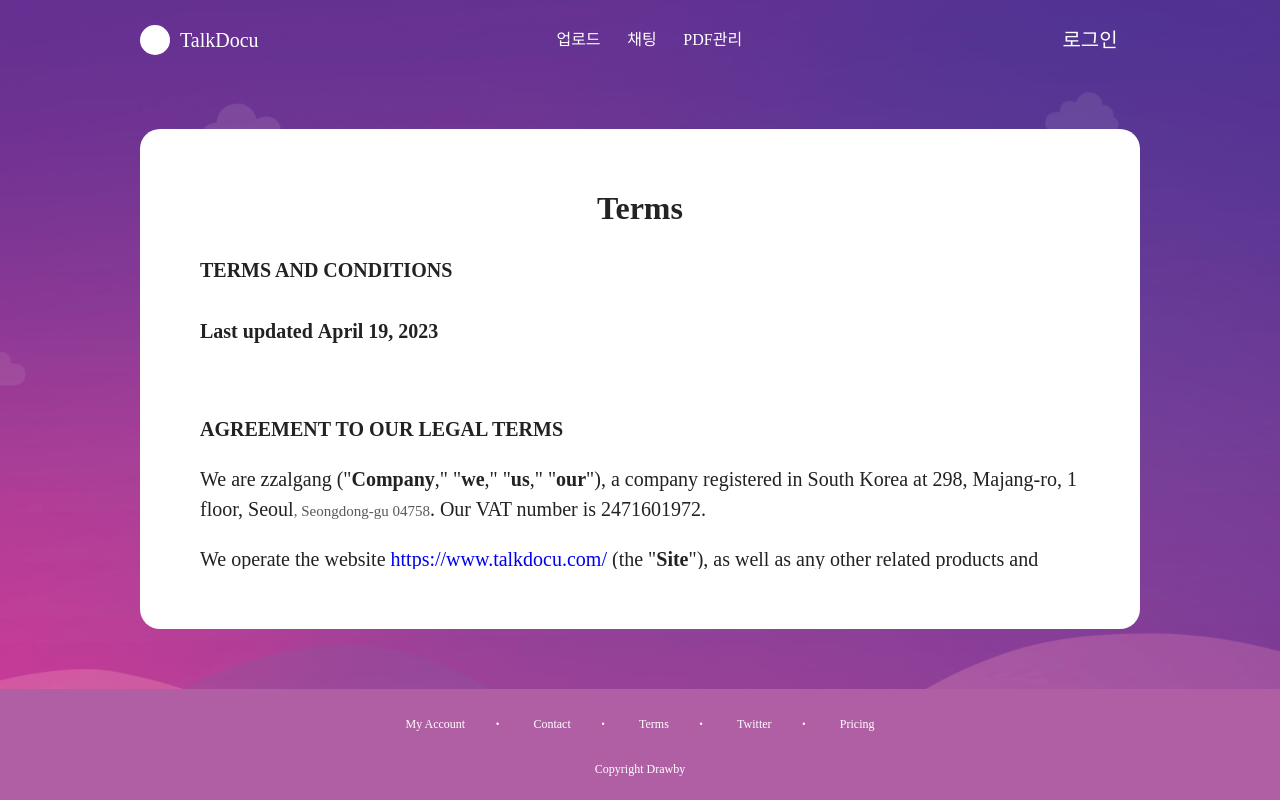
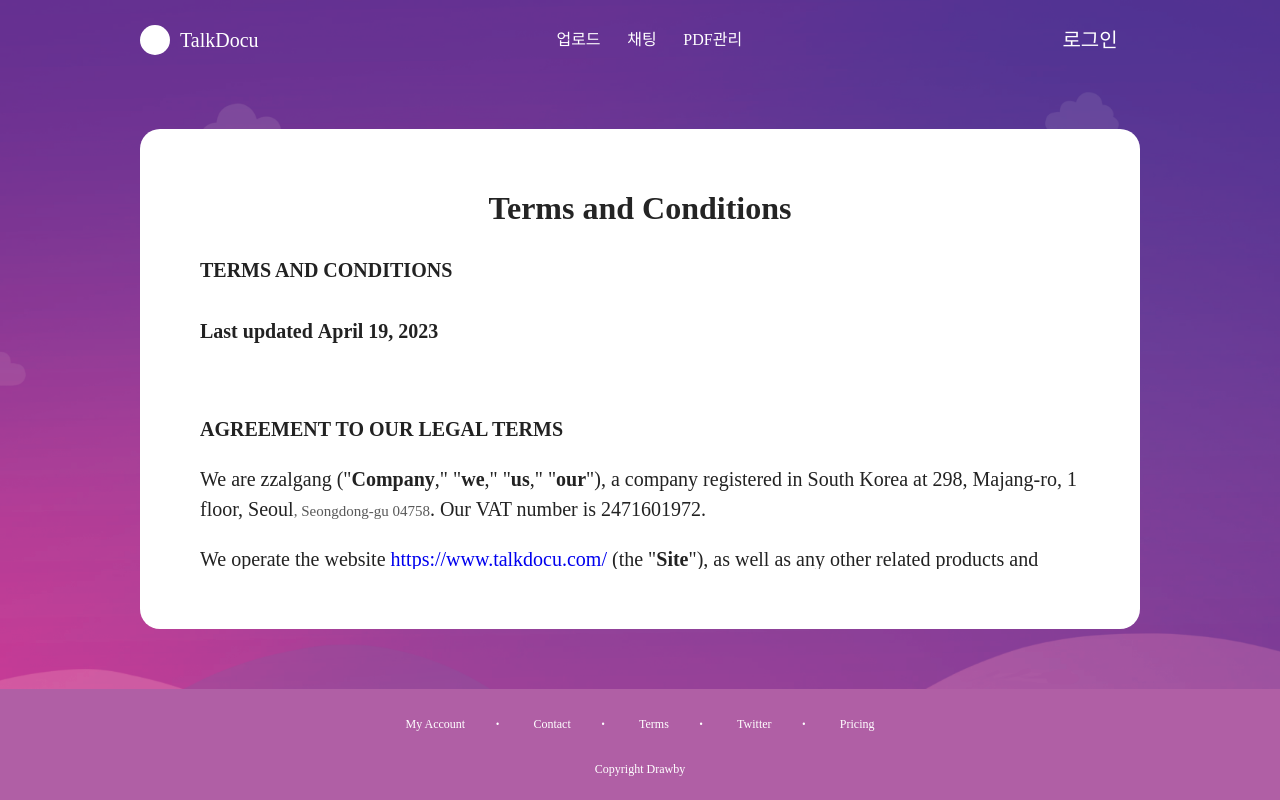
Before and after one commit to leehojun0314/talkdocu, a Next.js app: page /terms in a window 1280 px wide. Built offline with nearby package versions, Linux system fonts and the light colour scheme; a web font is replaced by a local one.

Commit message:
add conditions

```diff
--- a/src/domain/terms/termsView.tsx
+++ b/src/domain/terms/termsView.tsx
@@ -20,7 +20,7 @@
 					textAlign='center'
 					mb='20px'
 				>
-					{'Terms'}
+					{'Terms and Conditions'}
 				</Typography>
 				<List css={sx.terms}>{HTMLReactParser(termsHTMLString)}</List>
 			</Stack>
```
